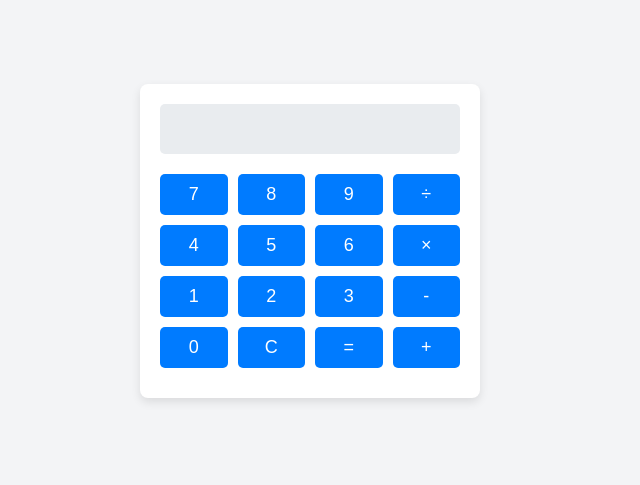
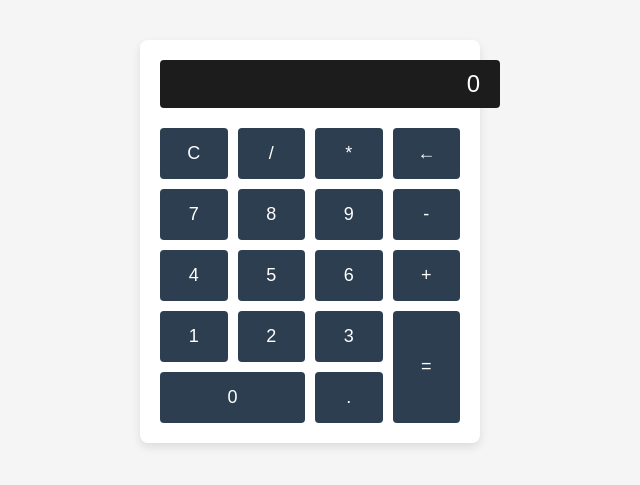
Before and after one commit to mrcopra/repo, a plain HTML site: page index.html in a window 1280 px wide. Shown: the part 159-644 px from the top of the page, without its empty margins (330-970 px from the left). Drawn offline with Linux system fonts and the light colour scheme.

Commit message:
Update website

```diff
--- a/index.html
+++ b/index.html
@@ -3,142 +3,103 @@
 <head>
 <meta charset="UTF-8">
 <meta name="viewport" content="width=device-width, initial-scale=1.0">
-    <title>Fancy Calculator</title>
+<title>Beautiful Calculator</title>
 <style>
     body {
+        font-family: Arial, sans-serif;
         display: flex;
         justify-content: center;
         align-items: center;
         height: 100vh;
-            background-color: #f3f4f6;
         margin: 0;
-            font-family: Arial, sans-serif;
+        background: #f5f5f5;
     }
     .calculator {
         width: 300px;
-            background-color: #fff;
+        background: #fff;
         border-radius: 8px;
         box-shadow: 0 4px 10px rgba(0,0,0,0.1);
         padding: 20px;
     }
     .output {
         width: 100%;
-            height: 50px;
-            background-color: #e9ecef;
+        background: #1c1c1c;
+        color: #fff;
+        text-align: right;
+        padding: 10px 20px;
+        border-radius: 4px;
+        font-size: 24px;
+    }
+    .buttons {
+        display: grid;
+        grid-template-columns: repeat(4, 1fr);
+        gap: 10px;
+        margin-top: 20px;
+    }
+    button {
+        padding: 15px;
+        border-radius: 4px;
         border: none;
-            border-radius: 5px;
-            text-align: right;
-            padding: 10px;
-            font-size: 24px;
-            box-sizing: border-box;
-            margin-bottom: 20px;
+        background: #2c3e50;
+        color: white;
+        font-size: 18px;
+        cursor: pointer;
+        transition: background 0.3s;
     }
-        .button-row {
-            display: flex;
-            margin-bottom: 10px;
+    button:hover {
+        background: #34495e;
     }
-        .button {
-            flex: 1;
-            padding: 10px;
-            background-color: #007bff;
-            color: white;
-            border: none;
-            border-radius: 5px;
-            margin-right: 10px;
-            cursor: pointer;
-            font-size: 18px;
-            transition: background-color 0.3s;
-        }
-        .button:last-child {
-            margin-right: 0;
-        }
-        .button:hover {
-            background-color: #0056b3;
+    button:active {
+        background: #2980b9;
     }
 </style>
 </head>
 <body>
 <div class="calculator">
-        <input type="text" id="output" class="output" readonly>
-        <div class="button-row">
-            <button class="button" onclick="inputDigit('7')">7</button>
-            <button class="button" onclick="inputDigit('8')">8</button>
-            <button class="button" onclick="inputDigit('9')">9</button>
-            <button class="button" onclick="setOperation('/')">÷</button>
-        </div>
-        <div class="button-row">
-            <button class="button" onclick="inputDigit('4')">4</button>
-            <button class="button" onclick="inputDigit('5')">5</button>
-            <button class="button" onclick="inputDigit('6')">6</button>
-            <button class="button" onclick="setOperation('*')">×</button>
-        </div>
-        <div class="button-row">
-            <button class="button" onclick="inputDigit('1')">1</button>
-            <button class="button" onclick="inputDigit('2')">2</button>
-            <button class="button" onclick="inputDigit('3')">3</button>
-            <button class="button" onclick="setOperation('-')">-</button>
-        </div>
-        <div class="button-row">
-            <button class="button" onclick="inputDigit('0')">0</button>
-            <button class="button" onclick="clearOutput()">C</button>
-            <button class="button" onclick="calculateResult()">=</button>
-            <button class="button" onclick="setOperation('+')">+</button>
+    <div class="output" id="output">0</div>
+    <div class="buttons">
+        <button onClick="clearOutput()">C</button>
+        <button onClick="appendValue('/')">/</button>
+        <button onClick="appendValue('*')">*</button>
+        <button onClick="deleteLast()">←</button>
+        <button onClick="appendValue('7')">7</button>
+        <button onClick="appendValue('8')">8</button>
+        <button onClick="appendValue('9')">9</button>
+        <button onClick="appendValue('-')">-</button>
+        <button onClick="appendValue('4')">4</button>
+        <button onClick="appendValue('5')">5</button>
+        <button onClick="appendValue('6')">6</button>
+        <button onClick="appendValue('+')">+</button>
+        <button onClick="appendValue('1')">1</button>
+        <button onClick="appendValue('2')">2</button>
+        <button onClick="appendValue('3')">3</button>
+        <button onClick="calculate()" style="grid-row: span 2; height: 100%;">=</button>
+        <button onClick="appendValue('0')" style="grid-column: span 2; width: 100%;">0</button>
+        <button onClick="appendValue('.')">.</button>
     </div>
 </div>
 <script>
-        let currentOperation = null;
-        let currentInput = "";
-        let storedInput = "";
-
-        function inputDigit(digit) {
-            currentInput += digit;
-            updateDisplay();
-        }
-
-        function setOperation(operation) {
-            if (currentInput !== "") {
-                storedInput = currentInput;
-                currentInput = "";
-            }
-            currentOperation = operation;
-            updateDisplay();
-        }
-
-        function calculateResult() {
-            if (currentOperation && storedInput && currentInput) {
-                let result = 0;
-                const prev = parseFloat(storedInput);
-                const current = parseFloat(currentInput);
-                switch (currentOperation) {
-                    case '+':
-                        result = prev + current;
-                        break;
-                    case '-':
-                        result = prev - current;
-                        break;
-                    case '*':
-                        result = prev * current;
-                        break;
-                    case '/':
-                        result = prev / current;
-                        break;
-                }
-                currentInput = result.toString();
-                currentOperation = null;
-                storedInput = "";
-            }
-            updateDisplay();
+    function appendValue(value) {
+        const output = document.getElementById('output');
+        output.textContent = output.textContent === '0' ? value : output.textContent + value;
     }
 
     function clearOutput() {
-            currentInput = "";
-            storedInput = "";
-            currentOperation = null;
-            updateDisplay();
+        document.getElementById('output').textContent = '0';
     }
 
-        function updateDisplay() {
-            document.getElementById('output').value = currentInput || "0";
+    function deleteLast() {
+        const output = document.getElementById('output');
+        output.textContent = output.textContent.slice(0, -1) || '0';
+    }
+
+    function calculate() {
+        const output = document.getElementById('output');
+        try {
+            output.textContent = eval(output.textContent).toString();
+        } catch (e) {
+            output.textContent = 'Error';
+        }
     }
 </script>
 </body>
```
Lines whose indentation alone changed are shown as unchanged.
